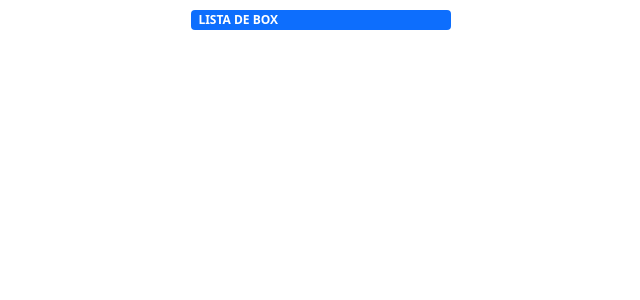
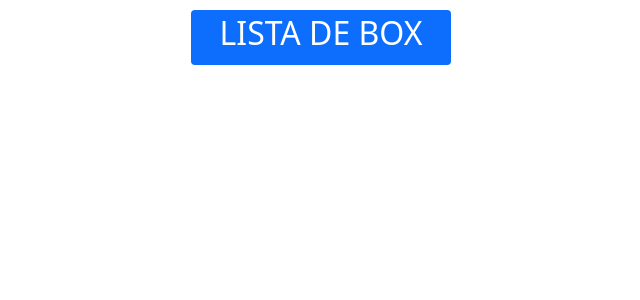
Before and after one commit to DanielVerdun/Bigbox-heroku, a Django app: page /box/ in a window 1280 px wide. Shown: the top 300 px of the page, without its empty margins (319-959 px from the left). Run offline with Django 3.2, Linux system fonts and the light colour scheme; data that the repository does not hold is empty.

Commit message:
comabios

```diff
--- a/bigbox/templates/box.html
+++ b/bigbox/templates/box.html
@@ -14,8 +14,8 @@
 <body>
     {% block content %}
     <div class="row justify-content-md-center">
-        <div class="badge bg-primary text-xl-start" style="width: 20%; margin: 10px 10px;">
-            LISTA DE BOX
+        <div class="badge bg-primary text-lg-center" style="width: 20%; margin: 10px 10px;">
+            <H2>LISTA DE BOX</H2>
         </div>
         {% for box in boxs %}
         <!--bucle para recorrer las box-->
```
